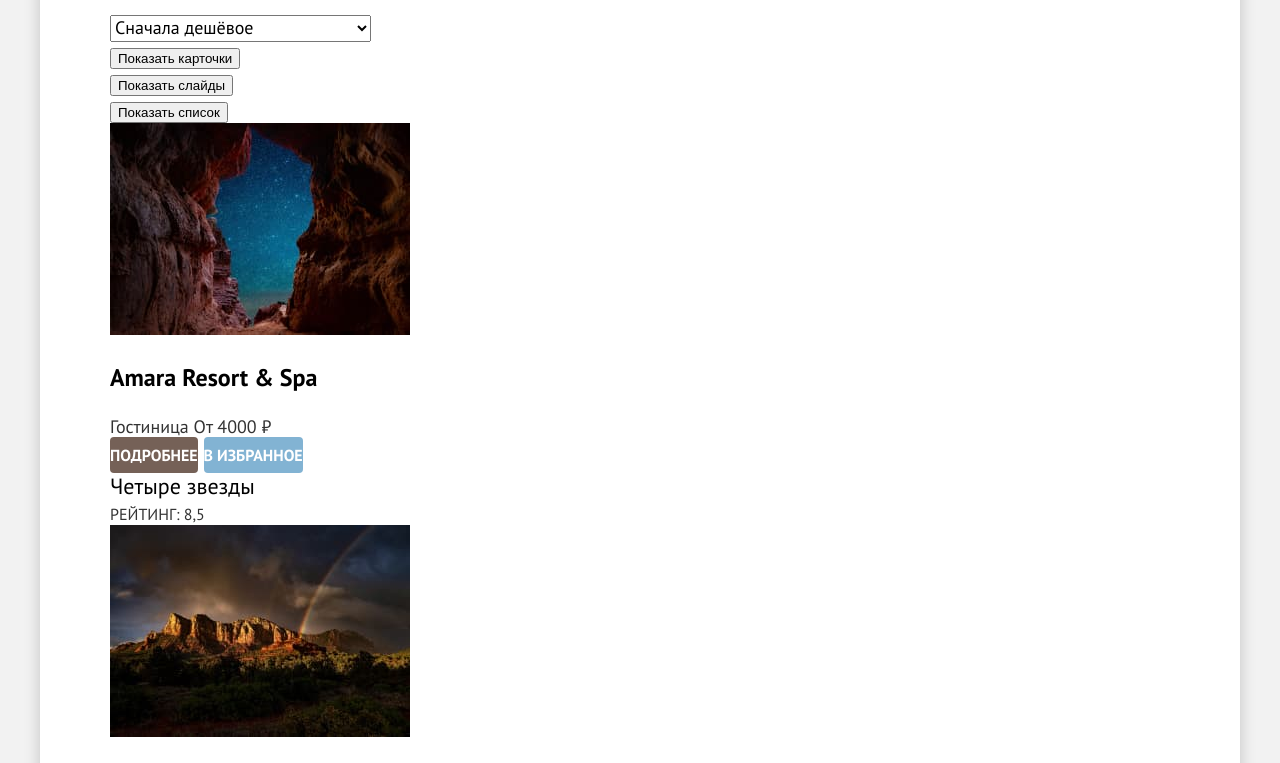
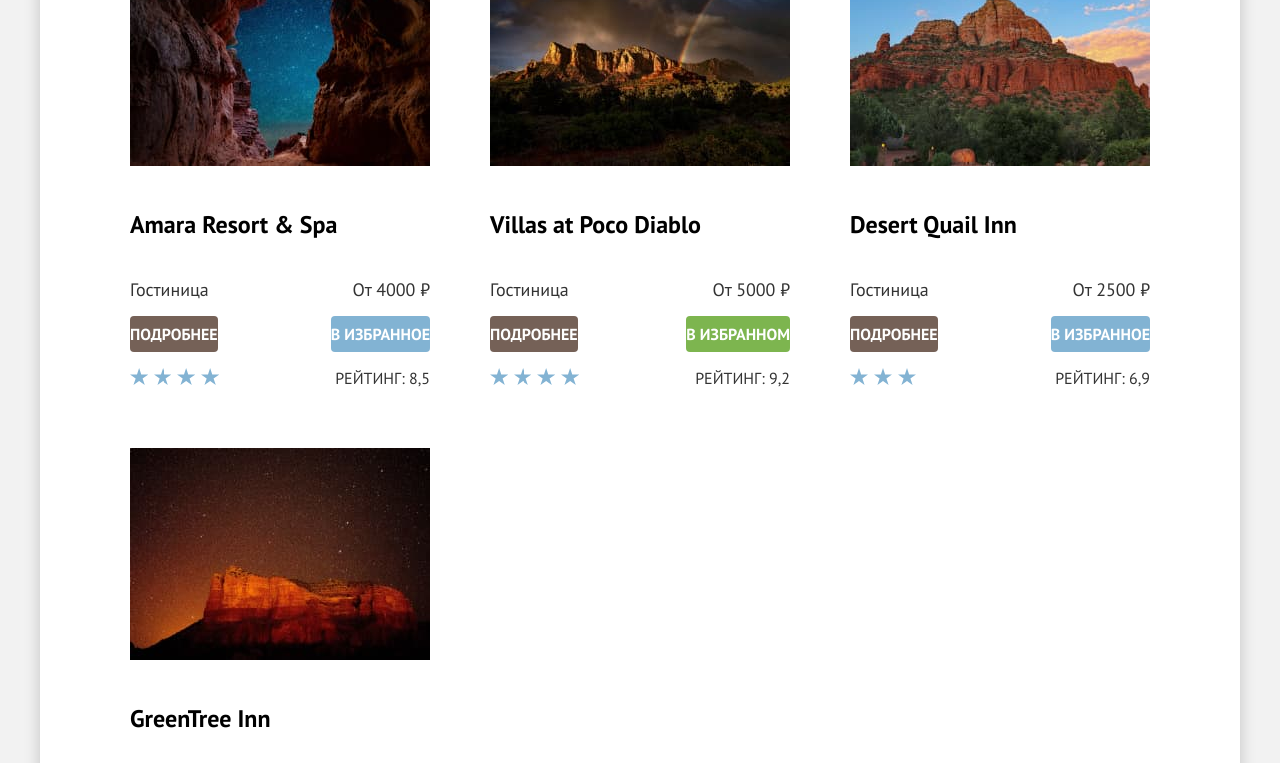
Before and after one commit to htmlacademy-htmlcss/1920633-sedona-38, a plain HTML site: page catalog.html in a window 1280 px wide. Shown: the part 721-1484 px from the top of the page. Drawn offline with Linux system fonts and the light colour scheme.

Commit message:
Строит микросетки

```diff
--- a/catalog.html
+++ b/catalog.html
@@ -135,17 +135,17 @@
 
               <ul class="cards-view-list reset-list">
                 <li class="cards-view-item">
-                  <button class="button-view-cards button-current" type="button">
+                  <button class="button-view button-cards button-current" type="button">
                     <span class="visually-hidden">Показать карточки</span>
                   </button>
                 </li>
                 <li class="cards-view-item">
-                  <button class="button-view-slides" type="button">
+                  <button class="button-view button-slides" type="button">
                     <span class="visually-hidden">Показать слайды</span>
                   </button>
                 </li>
                 <li class="cards-view-item">
-                  <button class="button-view-list" type="button">
+                  <button class="button-view button-list" type="button">
                     <span class="visually-hidden">Показать список</span>
                   </button>
                 </li>
@@ -164,12 +164,16 @@
                   <span>Гостиница</span>
                   <span>От 4000 ₽</span>
                 </div>
+                <div class="hotel-buttons">
                   <a class="button button-brown" href="#">Подробнее</a>
                   <button class="button" type="button">В избранное</button>
-                <div class="hotel-stars-four">
+                </div>
+                <div class="hotel-rating">
+                  <div class="hotel-stars stars-four">
                     <span class="visually-hidden">Четыре звезды</span>
                   </div>
-                <span class="hotel-rating">Рейтинг: 8,5</span>
+                  <span class="rating">Рейтинг: 8,5</span>
+                </div>
               </li>
               <li class="hotels-card">
                 <a class="hotel-card-link" href="#">
@@ -182,12 +186,16 @@
                   <span>Гостиница</span>
                   <span>От 5000 ₽</span>
                 </div>
+                <div class="hotel-buttons">
                   <a class="button button-brown" href="#">Подробнее</a>
                   <button class="button button-favourite" type="button">В избранном</button>
+                </div>
+                <div class="hotel-rating">
                   <div class="hotel-stars stars-four">
                     <span class="visually-hidden">Четыре звезды</span>
                   </div>
-                <span class="hotel-rating">Рейтинг: 9,2</span>
+                  <span class="rating">Рейтинг: 9,2</span>
+                </div>
               </li>
               <li class="hotels-card">
                 <a class="hotel-card-link" href="#">
@@ -200,12 +208,16 @@
                   <span>Гостиница</span>
                   <span>От 2500 ₽</span>
                 </div>
+                <div class="hotel-buttons">
                   <a class="button button-brown" href="#">Подробнее</a>
                   <button class="button" type="button">В избранное</button>
+                </div>
+                <div class="hotel-rating">
                   <div class="hotel-stars stars-three">
                     <span class="visually-hidden">Три звезды</span>
                   </div>
-                <span class="hotel-rating">Рейтинг: 6,9</span>
+                  <span class="rating">Рейтинг: 6,9</span>
+                </div>
               </li>
               <li class="hotels-card">
                 <a class="hotel-card-link" href="#">
@@ -218,12 +230,16 @@
                   <span>Гостиница</span>
                   <span>От 1500 ₽</span>
                 </div>
+                <div class="hotel-buttons">
                   <a class="button button-brown" href="#">Подробнее</a>
                   <button class="button" type="button">В избранное</button>
+                </div>
+                <div class="hotel-rating">
                   <div class="hotel-stars stars-two">
                     <span class="visually-hidden">Две звезды</span>
                   </div>
-                <span class="hotel-rating">Рейтинг: 5,0</span>
+                  <span class="rating">Рейтинг: 5,0</span>
+                </div>
               </li>
             </ul>
 
--- a/styles/styles.css
+++ b/styles/styles.css
@@ -31,9 +31,7 @@ html {
 }
 
 body {
-  display: flex;
-  flex-direction: column;
-  min-height: 100%;
+  height: 100%;
   margin: 0;
   font-family: "PT Sans", sans-serif;
   font-size: 22px;
@@ -42,15 +40,18 @@ body {
   background-color: #f2f2f2;
 }
 
-.main-container {
-  flex-grow: 1;
-}
-
 .page-container {
+  display: flex;
+  flex-direction: column;
+  min-height: 100%;
   width: 1200px;
   margin: 0 auto;
   background-color: #ffffff;
   box-shadow: 0 0 15px 0 rgba(0, 0, 0, 0.2);
+}
+
+.main-container {
+  flex-grow: 1;
 }
 
 .page-header {
@@ -74,6 +75,8 @@ body {
 }
 
 .navigation-link {
+  display: inline-block;
+  padding: 20px 16px;
   font-size: 20px;
   line-height: 24px;
   font-weight: 700;
@@ -205,6 +208,7 @@ a.button {
 
 .services-list {
   display: flex;
+  flex-wrap: wrap;
   text-align: center;
 }
 
@@ -317,6 +321,10 @@ a.button {
   line-height: 78px;
 }
 
+.breadcrumbs {
+  display: flex;
+}
+
 .breadcrumbs-link {
   font-size: 16px;
   line-height: 21px;
@@ -358,7 +366,13 @@ a.button {
   width: 1060px;
 }
 
+.sort {
+  display: flex;
+  align-items: center;
+}
+
 .catalog-sort-title {
+  margin-right: auto;
   font-size: 30px;
   line-height: 36px;
   font-weight: 700;
@@ -369,6 +383,32 @@ a.button {
   font-family: inherit;
   font-size: 18px;
   line-height: 21px;
+}
+
+.cards-view-list {
+  display: grid;
+  grid-template-columns: 48px 48px 48px;
+  gap: 8px;
+  margin-left: 70px;
+}
+
+.button-view {
+  width: 48px;
+  height: 48px;
+}
+
+.hotels-list {
+  display: grid;
+  grid-template-columns: repeat(3, 340px);
+  gap: 20px;
+  margin-bottom: 40px;
+}
+
+.hotels-card {
+  display: flex;
+  flex-direction: column;
+  padding: 20px;
+  gap: 16px;
 }
 
 .hotel-card-link {
@@ -382,16 +422,27 @@ a.button {
 }
 
 .hotel-card-info {
+  display: flex;
+  justify-content: space-between;
   font-size: 18px;
   line-height: 21px;
   color: #333333;
+}
+
+.hotel-buttons {
+  display: flex;
+  justify-content: space-between;
 }
 
 .button-favourite {
   background-color: #7db54f;
 }
 
-/*
+.hotel-rating {
+  display: flex;
+  justify-content: space-between;
+}
+
 .hotel-stars {
   height: 17px;
   background-image: url("../images/svg/star.svg");
@@ -413,9 +464,8 @@ a.button {
 .stars-five {
   width: 107px;
 }
-*/
 
-.hotel-rating {
+.rating {
   font-size: 16px;
   line-height: 20px;
   color: #333333;
@@ -455,7 +505,6 @@ a.button {
   color: #333333;
 }
 
-/*
 .visually-hidden {
   position: absolute;
   width: 1px;
@@ -466,4 +515,3 @@ a.button {
   clip: rect(0 0 0 0);
   overflow: hidden;
 }
-*/
```
Lines whose indentation alone changed are shown as unchanged.
